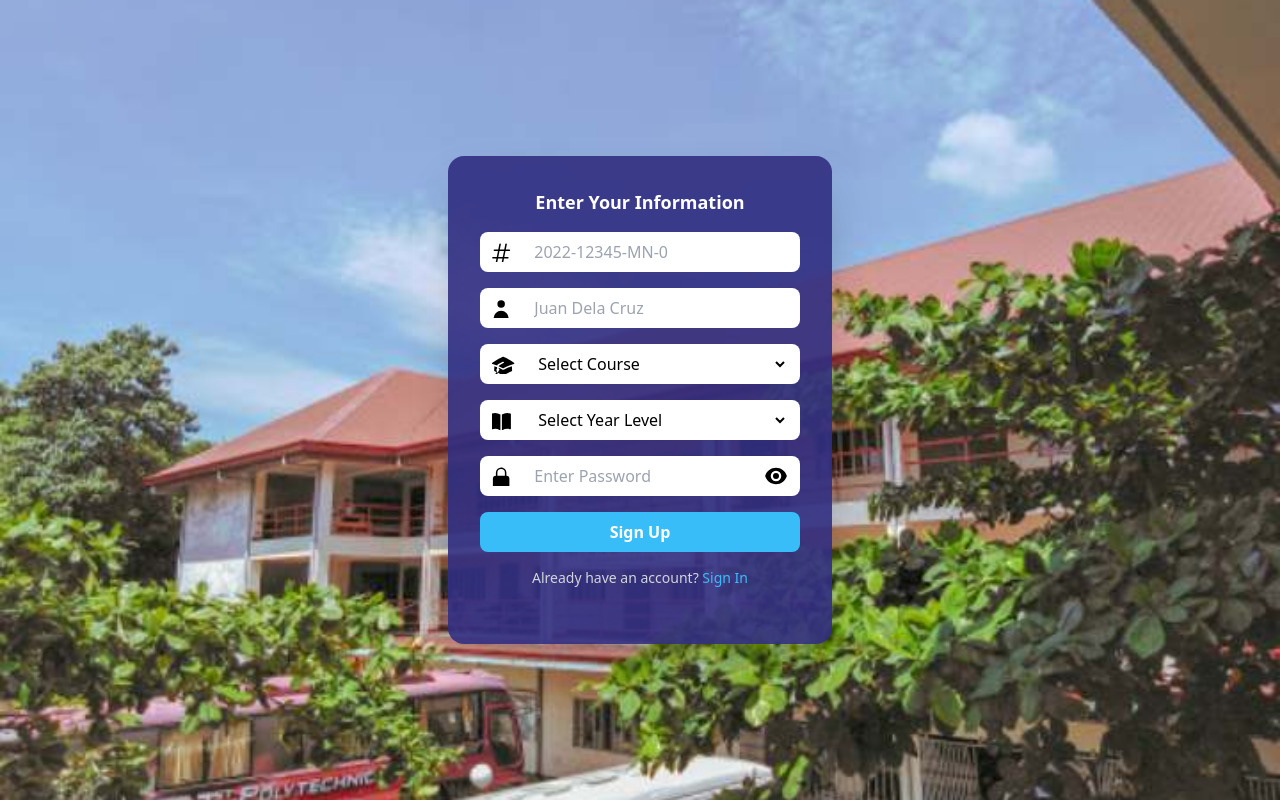
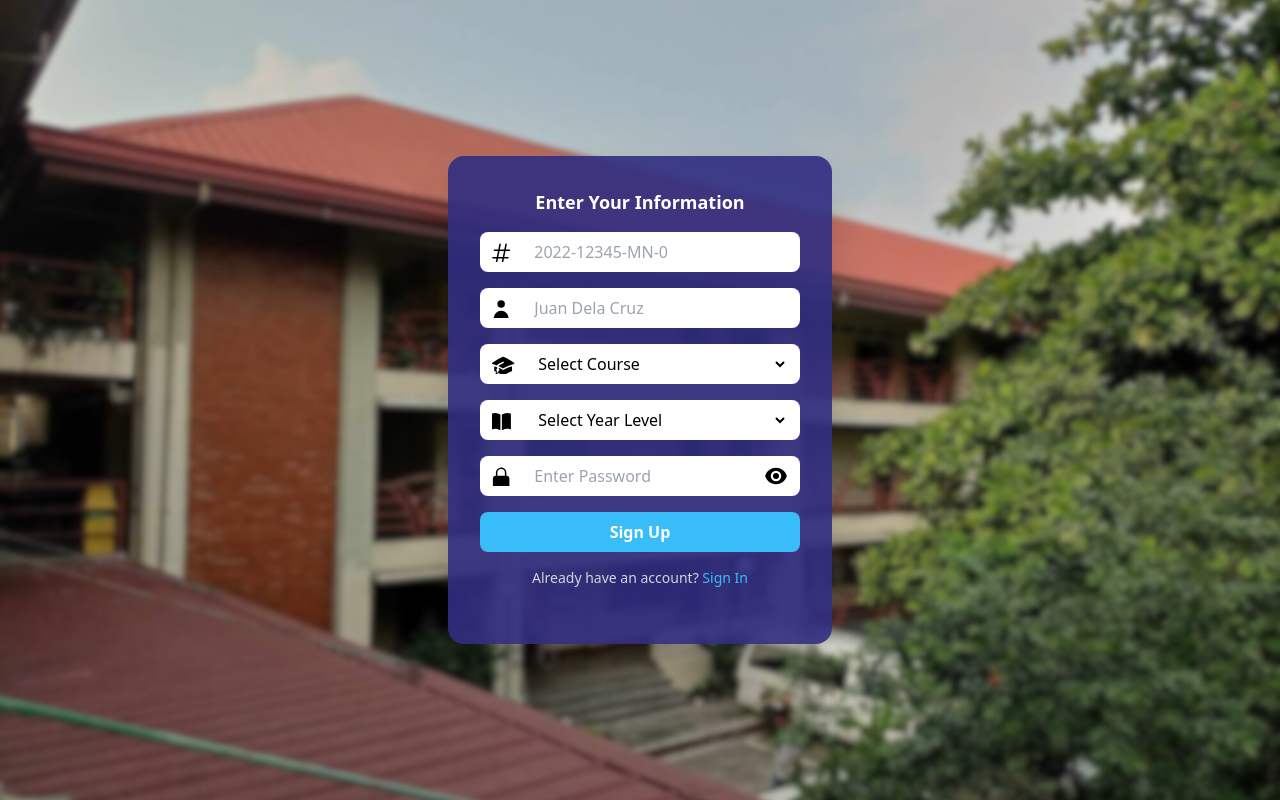
Before and after one commit to lyn212-cpu/Capstone, a PHP site: page /Sign_Up.php in a window 1280 px wide. Run offline with PHP 8.4, Linux system fonts and the light colour scheme; some libraries are stand-ins or nearby versions.

Commit message:
Fixed the bg
I fixed the bg for the sign in and sign up page. I also fixed the background for view certificate tab located at user profile.

```diff
--- a/UserInterface/Sign_In.php
+++ b/UserInterface/Sign_In.php
@@ -47,7 +47,7 @@ if ($_SERVER["REQUEST_METHOD"] == "POST") {
 </head>
 
 <body class="min-h-screen bg-cover bg-center flex items-center justify-center"
-    style="background-image: url('background.jpg');">
+    style="background-image: url('blur_1.jpg');">
     <div class="bg-indigo-900 bg-opacity-90 p-8 rounded-2xl shadow-2xl max-w-sm w-full text-white">
         <div class="flex flex-col items-center mb-6">
             <img src="white logo.png" alt="NC Finder Logo" class="h-16 mb-2" />
--- a/UserInterface/Sign_Up.php
+++ b/UserInterface/Sign_Up.php
@@ -49,7 +49,7 @@ if ($_SERVER["REQUEST_METHOD"] == "POST") {
 </head>
 
 <body class="min-h-screen bg-cover bg-center flex items-center justify-center"
-    style="background-image: url('background.jpg');">
+    style="background-image: url('blur_1.jpg');">
     <div class="bg-indigo-900 bg-opacity-90 p-8 rounded-2xl shadow-2xl max-w-sm w-full text-white">
         <div class="flex flex-col items-center mb-6">
 
--- a/UserInterface/pages/viewCertificates.php
+++ b/UserInterface/pages/viewCertificates.php
@@ -29,7 +29,7 @@ $user = ($result->num_rows > 0) ? $result->fetch_assoc() : null;
     <title>Profile</title>
 </head>
 
-<body>
+<body style="background: #fff;">
     <nav id="collapseExample" class="d-flex flex-column"
         style="background-color: #190960; min-width: 230px; min-height: 100vh; height: auto;">
         <div class="text-light d-flex flex-column justify-content-center align-items-center p-2 gap-3">
```
Also changed, not shown: UserInterface/blur_1.jpg (renamed from Assets/BACKGROUND/blur 1.jpg).
